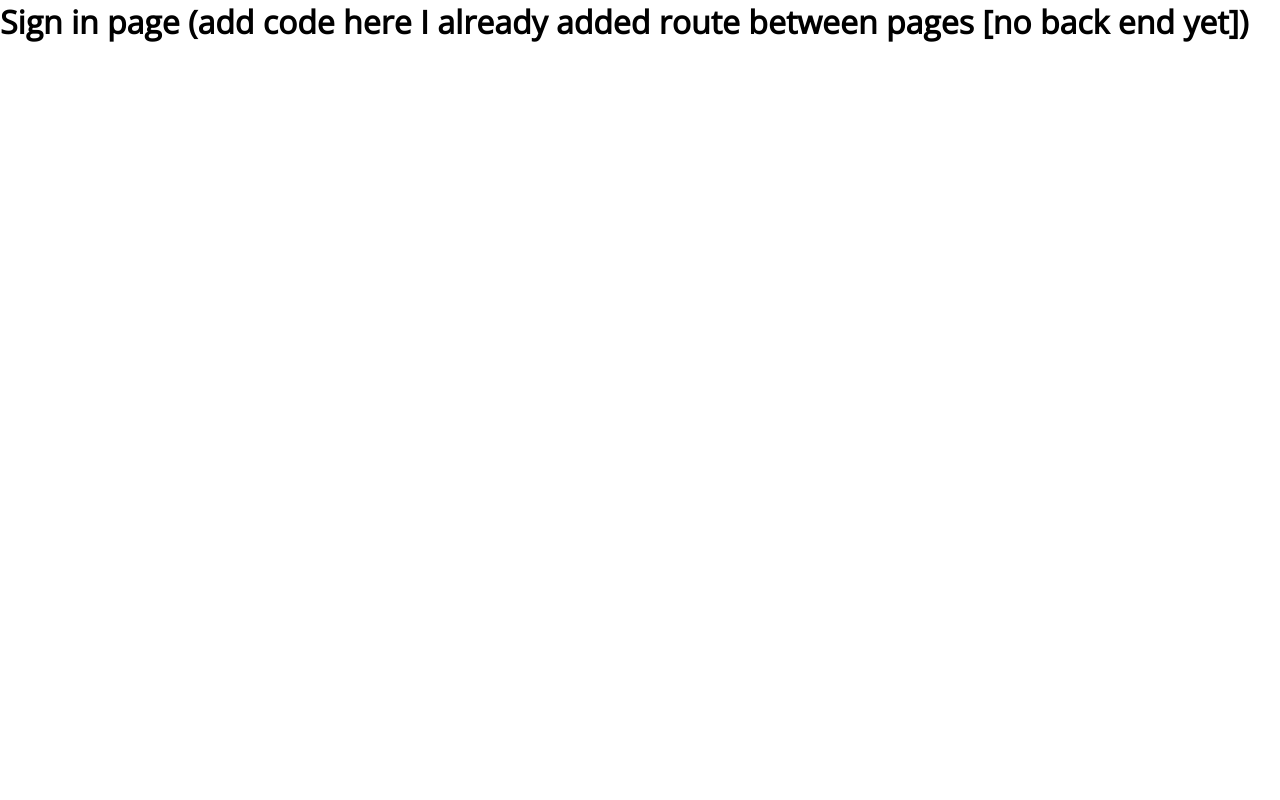
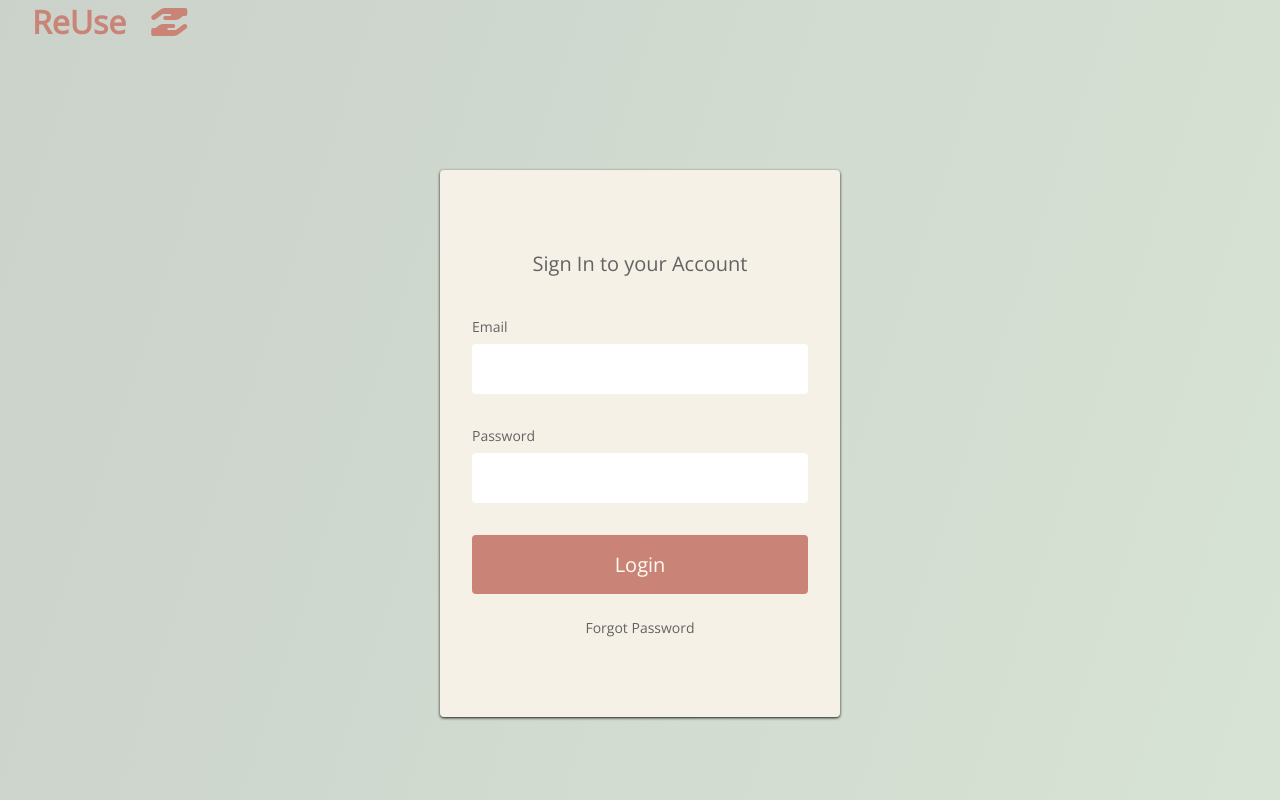
Before and after one commit to kellyhubs/ReUse, a React (Vite) app in the folder home/: page /signin in a window 1280 px wide. Built offline with nearby package versions, Linux system fonts and the light colour scheme.

Commit message:
sign in page

```diff
--- a/home/src/Compontents/FirstSection/index.jsx
+++ b/home/src/Compontents/FirstSection/index.jsx
@@ -32,7 +32,8 @@ return (
 
         {/* button */}
         <FirstBtnWrapper>
-        <Button to='signup' onMouseEnter={onHover} onMouseLeave={onHover} primary={primary ? 1 : 0} dark={dark ? 0 : 1}>
+        <Button to='signup' onMouseEnter={onHover} onMouseLeave={onHover} primary={primary ? 1 : 0} dark={dark ? 0 : 1}
+        smooth={true} duration={500} spy={true} exact='true' offet={-80}>
             {/* Changes the icon of the arrow in the button (animation), when the mouse hovers the button the arrow icon toggles */}
             Get Started{hover ? <ArrowForward /> : <ArrowRight /> }
         </Button>
--- /dev/null
+++ b/home/src/Compontents/ScrollToTop.jsx
@@ -0,0 +1,19 @@
+// this file will always make the page be at the top without scrolling
+// this is a react-router property
+
+
+import {useEffect} from 'react'
+import {useLocation} from 'react-router-dom'
+
+export default function ScrollToTop(){
+    const {pathname} = useLocation()
+
+useEffect(
+        () => {
+        window.scrollTo(0,0)
+    },
+    [pathname]
+);
+
+    return null;
+}
--- /dev/null
+++ b/home/src/Compontents/Signin/SigninElements.jsx
@@ -0,0 +1,115 @@
+import styled from 'styled-components'
+import { Link } from 'react-router-dom'
+
+// styling of the sign in container
+export const Container = styled.div`
+    min-height: 692px;
+    position: fixed;
+    bottom: 0;
+    left: 0;
+    right: 0;
+    top: 0;
+    z-index: 0;
+    overflow: hidden;
+    background: linear-gradient(108deg, rgba(203, 210, 202,1) 0%, rgba(215, 227, 213,1) 100%);
+
+
+`;
+
+// sstyling the spacing
+export const FormWrap = styled.div`
+    height: 100%;
+    fisplay: flex;
+    flex-direction: column;
+    justify-content: center;
+
+    @media screen and (max-width: 400px){
+        height: 80%;
+    }
+`;
+
+// styling icon
+export const Icon = styled(Link)`
+    margin-left: 32px;
+    margin-top: 32px;
+    text-decoration: none;
+    color: #C98477;
+    font-weight: 700;
+    font-size: 32px;
+
+    @media screen and (max-width: 480px){
+        margin-left: 16px;
+        margin-top: 8px;
+    }
+`;
+
+// spacing of the form content
+export const FormContent = styled.div`
+    height: 100%;
+    display: flex;
+    flex-direction: column;
+    justify-content: center;
+
+    @media screen and (max-width: 480px){
+        padding: 10px;
+    }
+`;
+
+// styling the form
+export const Form = styled.form`
+    background: #F6F1E7;
+    max-width: 400px;
+    height: auto;
+    width: 100%;
+    z-index: 1;
+    display: grid;
+    margin: 0 auto;
+    padding: 80px 32px;
+    border-radius: 4px;
+    box-shadow: 0 1px 3px rgba(0,0,0,0.9);
+
+    @media screen and (max-width: 400px){
+        padding: 32px 32px;
+    }
+`;
+
+// styling the text
+export const FormH1 = styled.h1`
+    margin-bottom: 40px;
+    color: #636363;
+    font-size: 20px;
+    font-weight: 400;
+    text-align: center;
+`;
+
+export const FormLabel = styled.label`
+    margin-bottom: 8px;
+    font-size: 14px;
+    color: #636363;
+`;
+
+export const FormInput = styled.input`
+    padding: 16px 16px;
+    margin-bottom: 32px;
+    border: none;
+    border-radius: 4px;
+`;
+
+// styling button
+export const FormButton = styled.button`
+    background: #C98477;
+    padding: 16px 0;
+    border: none;
+    border-radius: 4px;
+    color: #fffbf2;
+    font-size: 20px;
+    cursor: pointer;
+`;
+
+// styling the text of the button
+export const Text = styled.span`
+    text-align: center;
+    margin-top: 24px;
+    color:  #636363;
+    font-size: 14px;
+`;
--- /dev/null
+++ b/home/src/Compontents/Signin/index.jsx
@@ -0,0 +1,29 @@
+import React from 'react'
+import { Container, FormWrap, Icon, FormContent, Form, FormH1, FormLabel, FormInput, FormButton, Text } from './SigninElements';
+
+const SignIn = () => {
+    return(
+        <>
+            <Container>
+                <FormWrap>
+                    <Icon to="/">ReUse &nbsp; <i class="fa-solid fa-hand-holding-hand"></i></Icon>
+                    <FormContent>
+                        {/* actual form */}
+                        <Form action="#">
+                            <FormH1>Sign In to your Account</FormH1>
+                            <FormLabel htmlFor='for'>Email</FormLabel>
+                                <FormInput type='email' required />
+
+                                <FormLabel htmlFor='for'>Password</FormLabel>
+                                <FormInput type='password' required />
+                                <FormButton type='submit'>Login</FormButton>
+                                <Text>Forgot Password</Text>
+                        </Form>
+                    </FormContent>
+                </FormWrap>
+            </Container>
+        </>
+    );
+};
+
+export default SignIn;
--- a/home/src/pages/signin.jsx
+++ b/home/src/pages/signin.jsx
@@ -1,10 +1,16 @@
-import React from 'react'
+// sign in page
+
+import React from 'react';
+import ScrollToTop from '../Compontents/ScrollToTop';
+import SignIn from '../Compontents/Signin';
+
 
 export const SigninPage = () => {
 return (
-    <div>
-        <h1>Sign in page (add code here I already added route between pages [no back end yet]) </h1>
-    </div>
+    <>
+    <ScrollToTop />
+        <SignIn />
+    </>
 )
 }
 
```
